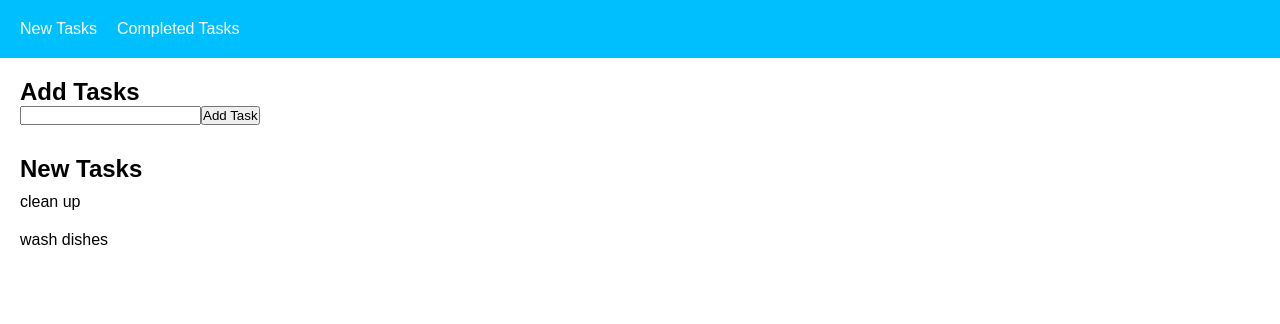
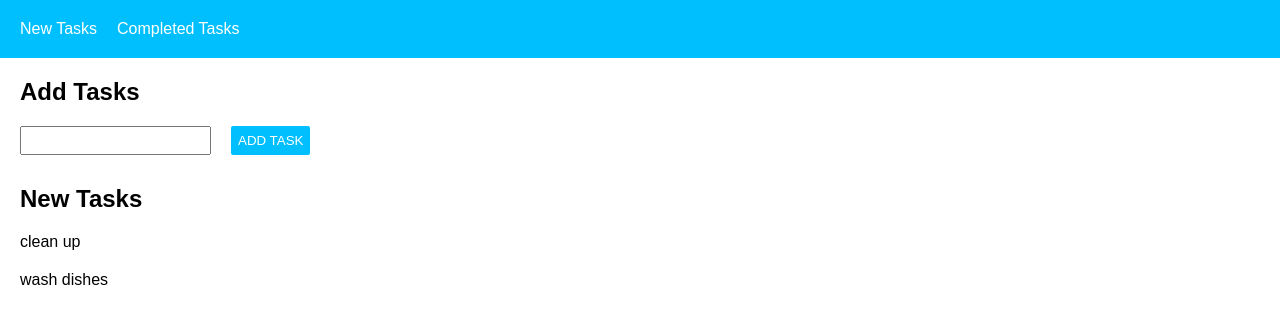
Before and after one commit to chrisvneal/mytasks, a React (Create React App) app: page / in a window 1280 px wide. Shown: the top 324 px of the page. Built offline with nearby package versions, Linux system fonts and the light colour scheme.

Commit message:
Style input area

```diff
--- a/src/styles.scss
+++ b/src/styles.scss
@@ -40,3 +40,24 @@ header {
 .addtask-form {
   margin-bottom: 30px;
 }
+
+h1,
+h2,
+h3 {
+  margin-bottom: 20px;
+}
+
+input[type="text"] {
+  margin-right: 20px;
+  padding: 5px;
+}
+
+button {
+  padding: 7px;
+  cursor: pointer;
+  text-transform: uppercase;
+  background: deepskyblue;
+  color: #fff;
+  border: none;
+  border-radius: 2px;
+}
```
